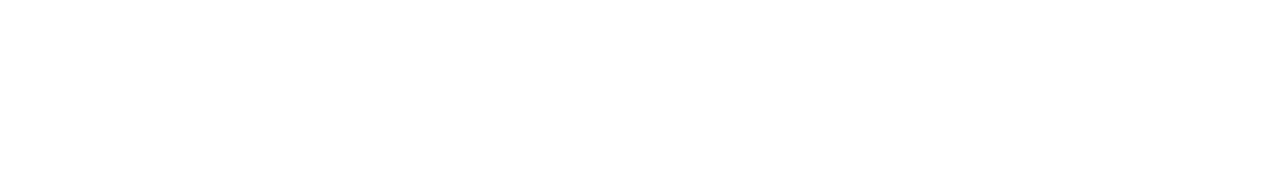
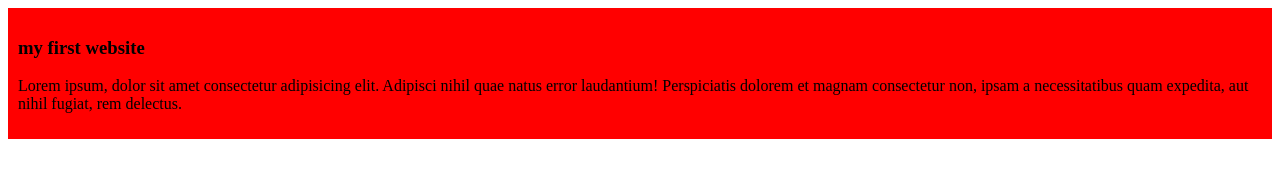
Before and after one commit to foysalhaque1/my-web-repository, a plain HTML site: page firstrepo.html in a window 1280 px wide. Drawn offline with Linux system fonts and the light colour scheme.

Commit message:
added code

```diff
--- a/firstrepo.html
+++ b/firstrepo.html
@@ -1,11 +1,16 @@
 <!DOCTYPE html>
 <html lang="en">
 <head>
+    <link rel="stylesheet" href="styles/blog.css/blog.css">
     <meta charset="UTF-8">
     <meta name="viewport" content="width=device-width, initial-scale=1.0">
     <title>Document</title>
 </head>
 <body>
+    <div>
+        <h3>my first website</h3>
+        <p>Lorem ipsum, dolor sit amet consectetur adipisicing elit. Adipisci nihil quae natus error laudantium! Perspiciatis dolorem et magnam consectetur non, ipsam a necessitatibus quam expedita, aut nihil fugiat, rem delectus.</p>
+    </div>
 
 </body>
 </html>
--- /dev/null
+++ b/styles/blog.css/blog.css
@@ -0,0 +1,4 @@
+div{
+    background-color: red;
+    padding: 10px;
+}
```
